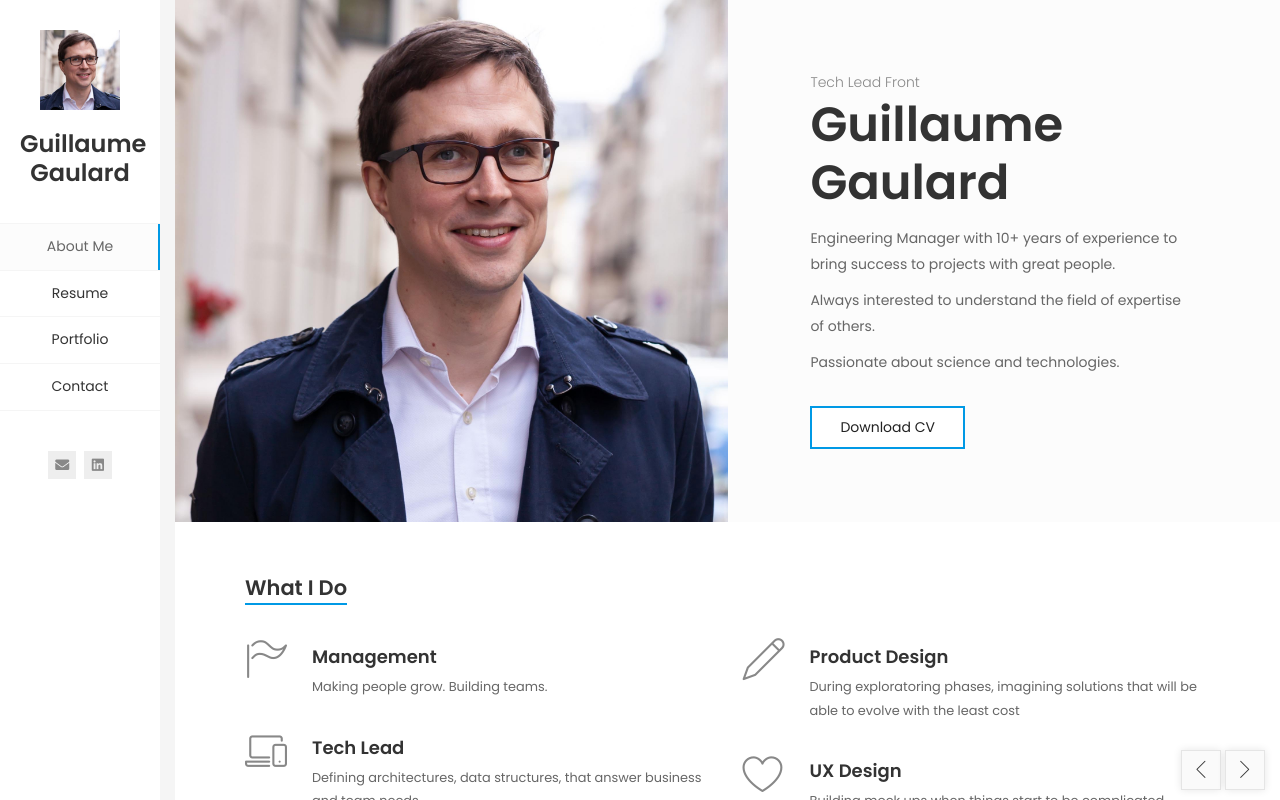
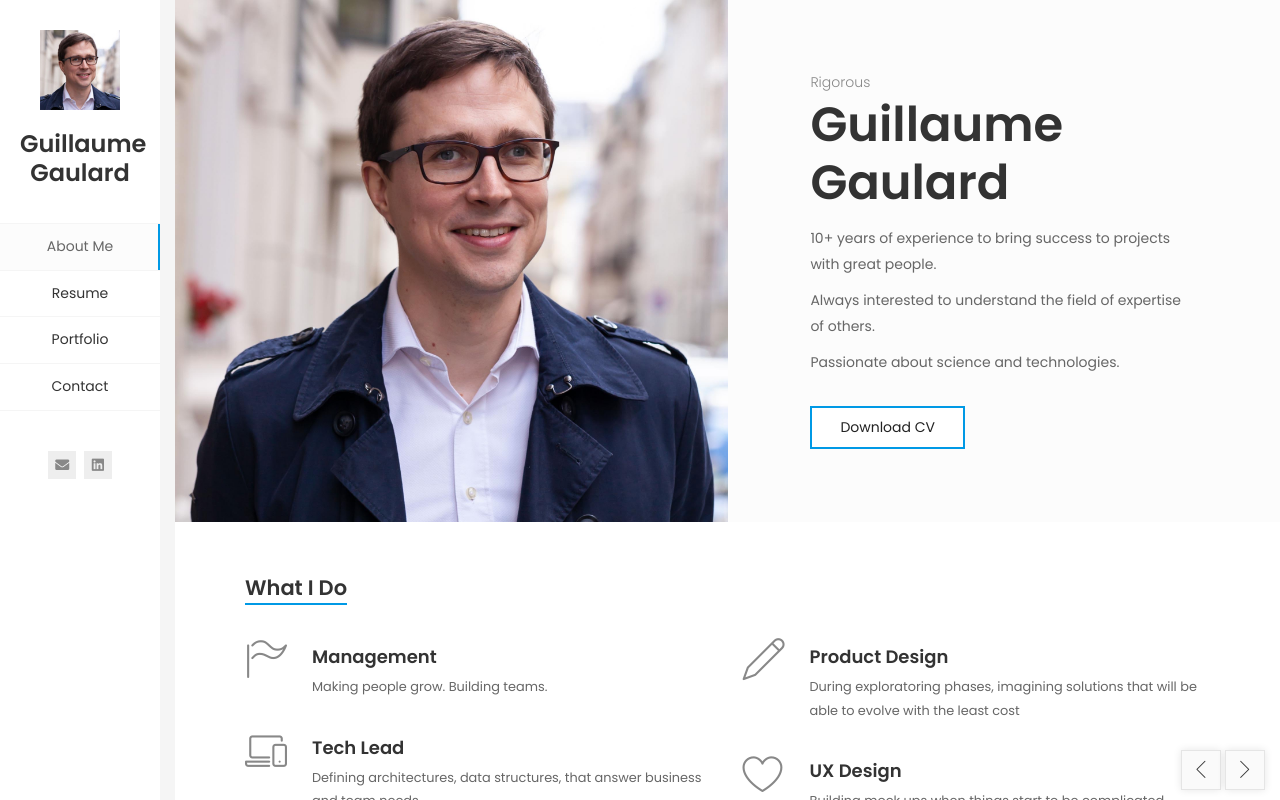
Before and after one commit to ggaulard/ggaulard.github.io, a website: page index.html in a window 1280 px wide. Drawn offline with Linux system fonts and the light colour scheme.

Commit message:
Update titles

```diff
--- a/index.html
+++ b/index.html
@@ -134,16 +134,22 @@
                           <!-- Text rotation / Subtitle -->
                           <div class="owl-carousel text-rotation">
                             <div class="item">
-                              <div class="sp-subtitle">Engineering Manager</div>
+                              <div class="sp-subtitle">Passionate</div>
                             </div>
                             <div class="item">
-                              <div class="sp-subtitle">Tech Lead Front</div>
+                              <div class="sp-subtitle">Rigorous</div>
+                            </div>
+                            <div class="item">
+                              <div class="sp-subtitle">Calm</div>
+                            </div>
+                            <div class="item">
+                              <div class="sp-subtitle">Team player</div>
                             </div>
                           </div>
                           <!-- /Text rotation / Subtitle -->
 
                           <h2 class="hp-main-title">Guillaume Gaulard</h2>
-                          <p>Engineering Manager with 10+ years of experience to bring success to projects with great people.</p>
+                          <p>10+ years of experience to bring success to projects with great people.</p>
                           <p>Always interested to understand the field of expertise of others.</p>
                           <p>Passionate about science and technologies.</p>
                           <div class="hp-buttons">
--- a/package.json
+++ b/package.json
@@ -4,6 +4,7 @@
   "description": "",
   "main": "index.js",
   "scripts": {
+    "start": "node index.js",
     "test": "echo \"Error: no test specified\" && exit 1"
   },
   "author": "",
```
